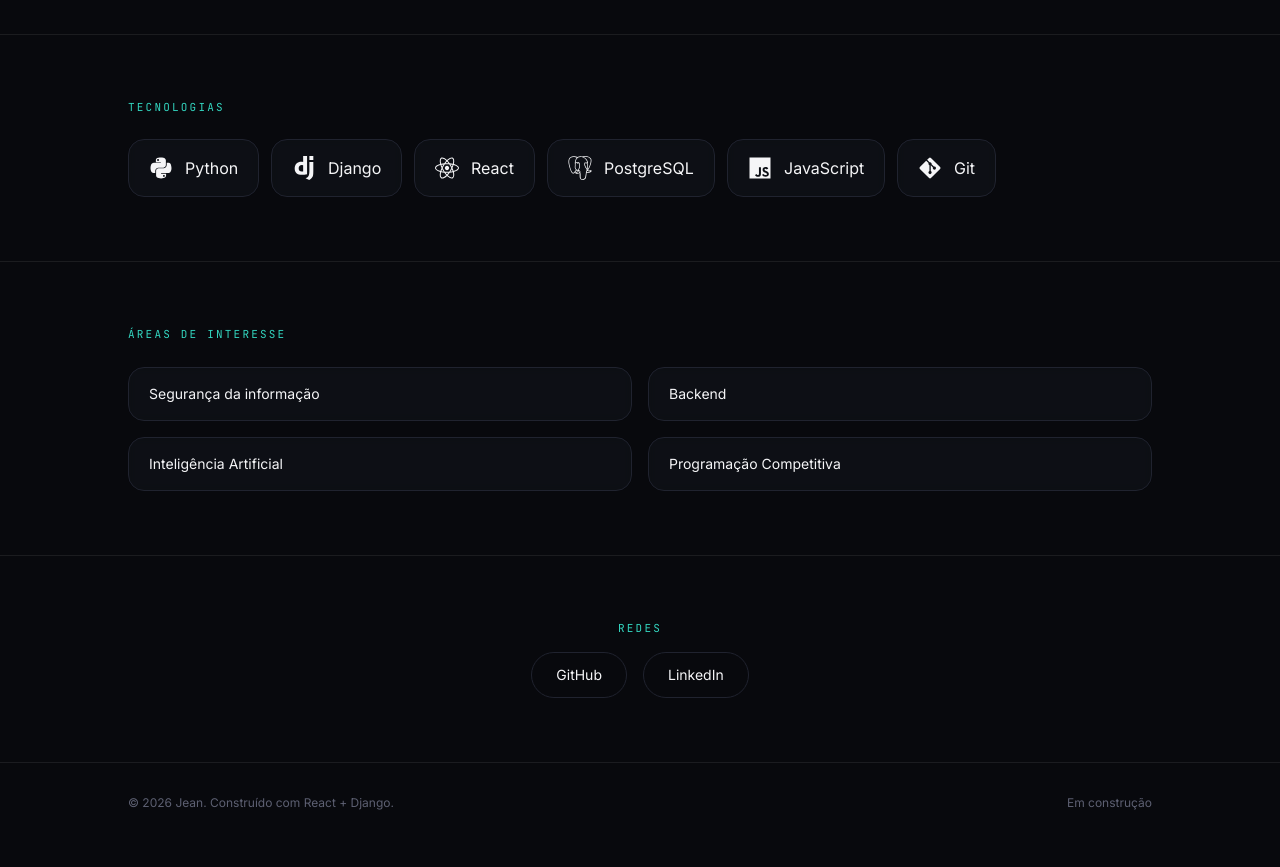
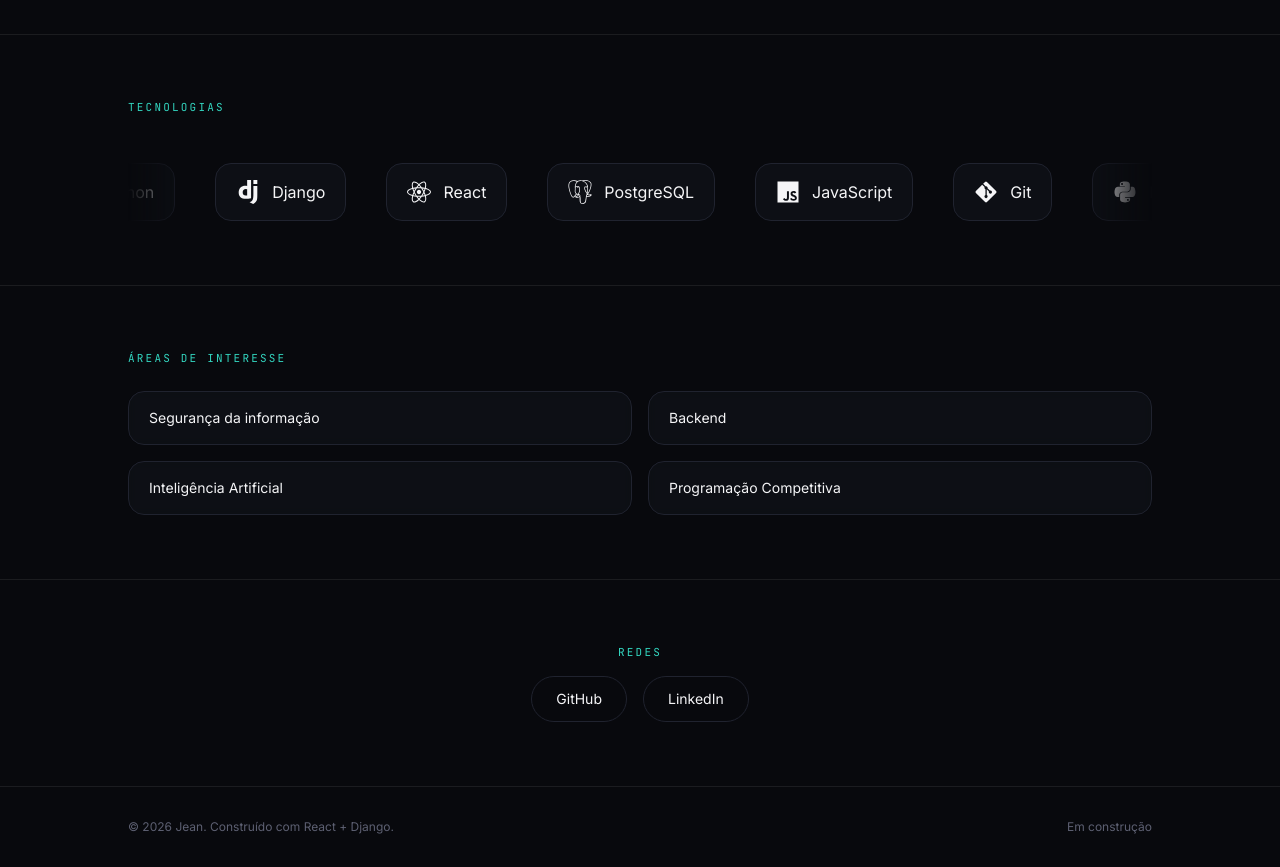
Before and after one commit to jeanhoefling/portfolio, a React (Vite) app in the folder front/: page / in a window 1280 px wide. Shown: the part 820-1687 px from the top of the page. Before the commit the page ends 1663 px from the top, so only its background shows below. Built offline with nearby package versions, Linux system fonts and the light colour scheme.

Commit message:
feat: tecnologias deslizando na home

```diff
--- a/front/src/pages/Home.jsx
+++ b/front/src/pages/Home.jsx
@@ -73,19 +73,23 @@ export default function Home() {
           <Reveal>
             <p className="section-label mb-6">Tecnologias</p>
           </Reveal>
-          <div className="flex flex-wrap gap-3">
-            {PERFIL.tecnologias.map((tech, i) => {
-              const Icon = tech.icon
 
-              return (
-                <Reveal key={tech.nome} delay={i * 40}>
-                  <div className="card-interactive flex items-center gap-3 px-5 py-4">
+          <div className="tech-carousel overflow-hidden">
+            <div className="flex w-max gap-10 animate-tech-scroll pt-6">
+              {[...PERFIL.tecnologias, ...PERFIL.tecnologias].map((tech, i) => {
+                const Icon = tech.icon
+
+                return (
+                  <div
+                    key={`${tech.nome}-${i}`}
+                    className="card-interactive flex shrink-0 items-center gap-3 px-5 py-4"
+                  >
                     <Icon className="text-2xl" />
                     <span>{tech.nome}</span>
                   </div>
-                </Reveal>
-              )
-            })}
+                )
+              })}
+            </div>
           </div>
         </div>
       </section>
@@ -97,7 +101,7 @@ export default function Home() {
           </Reveal>
           <ul className="grid gap-4 sm:grid-cols-2">
             {PERFIL.areasDeInteresse.map((area, i) => (
-              <Reveal key={area} as="li" delay={i * 60} className="card-interactive px-5 py-4 text-sm text-text-primary">
+              <Reveal key={area} as="li" delay={i * 60} className="card-interactive px-5 py-4 text-sm text-text-primary hover:scale-[1.02]">
                 {area}
               </Reveal>
             ))}
@@ -109,10 +113,10 @@ export default function Home() {
         <div className="mx-auto flex max-w-5xl flex-col items-center gap-4 text-center">
           <p className="section-label">Redes</p>
           <div className="flex gap-4 text-sm">
-            <a href={PERFIL.github} target="_blank" rel="noreferrer" className="btn-secondary">
+            <a href={PERFIL.github} target="_blank" rel="noreferrer" className="btn-secondary hover:scale-[1.1]">
               GitHub
             </a>
-            <a href={PERFIL.linkedin} target="_blank" rel="noreferrer" className="btn-secondary">
+            <a href={PERFIL.linkedin} target="_blank" rel="noreferrer" className="btn-secondary hover:scale-[1.1]">
               LinkedIn
             </a>
           </div>
--- a/front/src/styles/index.css
+++ b/front/src/styles/index.css
@@ -6,15 +6,19 @@
   html {
     scroll-behavior: smooth;
   }
+
   body {
     @apply bg-bg text-text-primary font-sans antialiased;
   }
+
   h1, h2, h3, h4 {
     @apply font-display;
   }
+
   ::selection {
     @apply bg-accent/25 text-text-primary;
   }
+
   :focus-visible {
     outline: 2px solid theme('colors.accent.DEFAULT');
     outline-offset: 2px;
@@ -33,6 +37,7 @@
       hover:brightness-110 hover:shadow-[0_0_0_1px_rgba(108,130,245,0.25),0_12px_36px_-10px_rgba(108,130,245,0.55)]
       active:scale-[0.98];
   }
+
   .btn-secondary {
     @apply inline-flex items-center gap-2 rounded-full border border-border px-6 py-3 text-sm
       text-text-primary transition duration-300 ease-premium hover:border-accent/50 hover:text-text-primary
@@ -43,6 +48,7 @@
     @apply rounded-2xl border border-border bg-bg-surface/60 backdrop-blur-sm
       transition duration-300 ease-premium;
   }
+
   .card-interactive {
     @apply card hover:-translate-y-1 hover:border-accent/30 hover:shadow-glow;
   }
@@ -55,33 +61,71 @@
   .link-underline {
     @apply relative text-text-muted transition-colors duration-300 hover:text-text-primary;
   }
+
   .link-underline::after {
     content: '';
     @apply absolute -bottom-0.5 left-0 h-px w-0 bg-accent transition-all duration-300 ease-premium;
   }
+
   .link-underline:hover::after {
     @apply w-full;
   }
 
-  /* Scroll-reveal: elements start hidden and are revealed by adding
-     .is-visible once they intersect the viewport (see Reveal.jsx). */
+
+  /* Scroll-reveal */
   .reveal {
     @apply opacity-0 translate-y-4;
-    transition: opacity 0.7s cubic-bezier(0.16, 1, 0.3, 1), transform 0.7s cubic-bezier(0.16, 1, 0.3, 1);
+    transition:
+      opacity 0.7s cubic-bezier(0.16, 1, 0.3, 1),
+      transform 0.7s cubic-bezier(0.16, 1, 0.3, 1);
   }
+
   .reveal.is-visible {
     @apply opacity-100 translate-y-0;
   }
 }
 
+/* Carrossel de tecnologias */
+@keyframes tech-scroll {
+  from {
+    transform: translateX(0);
+  }
+
+  to {
+    transform: translateX(-50%);
+  }
+}
+
+.animate-tech-scroll {
+  animation: tech-scroll 70s linear infinite;
+}
+
+/* Fade nas laterais do carrossel */
+.tech-carousel {
+  mask-image: linear-gradient(
+    to right,
+    transparent,
+    black 8%,
+    black 92%,
+    transparent
+  );
+}
+
 @media (prefers-reduced-motion: reduce) {
-  *, *::before, *::after {
+  *,
+  *::before,
+  *::after {
     animation-duration: 0.01ms !important;
     animation-iteration-count: 1 !important;
     transition-duration: 0.01ms !important;
     scroll-behavior: auto !important;
   }
+
   .reveal {
     @apply opacity-100 translate-y-0;
   }
+
+  .animate-tech-scroll {
+    animation: none;
+  }
 }
```
Also changed, not shown: front/src/components/CursorGlow.jsx (indentation only).
